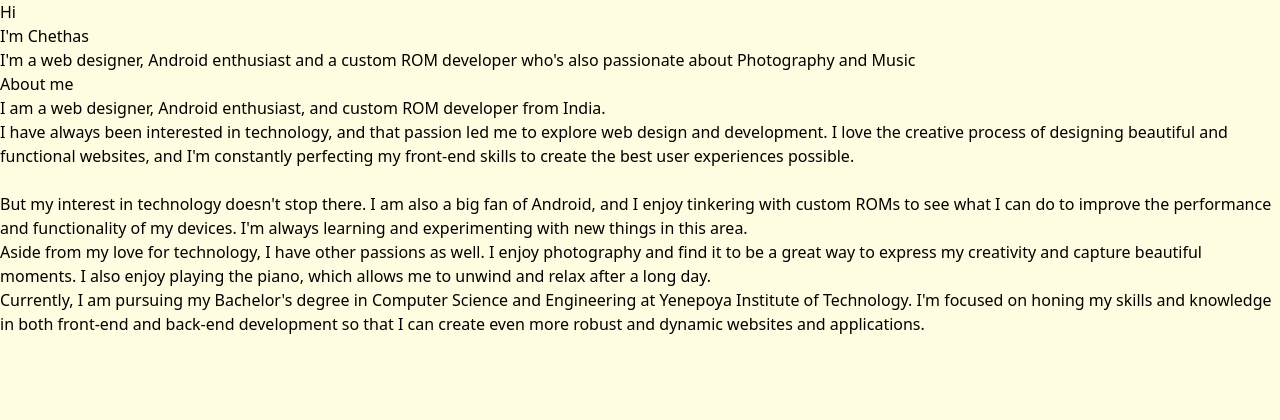
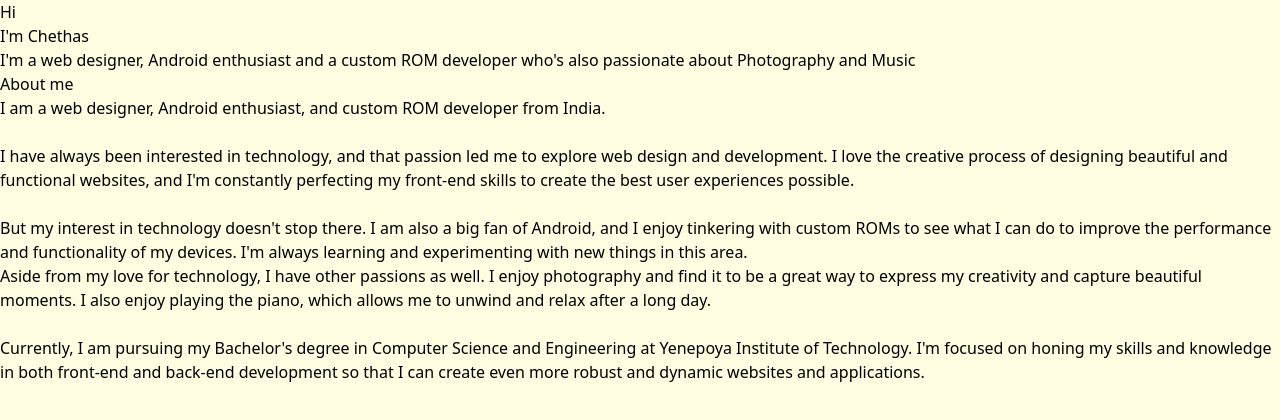
Before and after one commit to Aashish-sys/reg_portfolio, a Next.js app: page /components/Header in a window 1280 px wide. Shown: the top 420 px of the page. Built offline with nearby package versions, Linux system fonts and the light colour scheme; a web font is replaced by a local one.

Commit message:
add basic intro animations and reformat code

```diff
--- a/pages/components/Header.jsx
+++ b/pages/components/Header.jsx
@@ -1,36 +1,57 @@
-import React from 'react'
-
+import React from "react";
 
 const Header = () => {
   return (
-    <div className='pt-20'>
-        <div className='max-w-[1100px] justify-between m-auto window'>
+    <div className="pt-20">
+      <div className="max-w-[1100px] justify-between m-auto window">
         <div>
-        <h className='text-8xl leading-normal'>
-            Hi <br/> I'm Chethas
+          <h className="text-8xl leading-normal">
+            Hi <br /> I'm Chethas
           </h>
-        <h3 className='text-xl mt-10'>
-          I'm a web designer, Android enthusiast and a custom ROM developer who's also passionate about Photography and Music
+          <h3 className="text-xl mt-10">
+            I'm a web designer, Android enthusiast and a custom ROM developer
+            who's also passionate about Photography and Music
           </h3>
         </div>
-        <div className='mt-20'>
-        <h2 className='text-2xl'>About me</h2>
-
-        <p className='mt-5'>I am a web designer, Android enthusiast, and custom ROM developer from India. <br />
-
-I have always been interested in technology, and that passion led me to explore web design and development. I love the creative process of designing beautiful and functional websites, and I'm constantly perfecting my front-end skills to create the best user experiences possible. <br /> <br />
-
-But my interest in technology doesn't stop there. I am also a big fan of Android, and I enjoy tinkering with custom ROMs to see what I can do to improve the performance and functionality of my devices. I'm always learning and experimenting with new things in this area. <br />
-Aside from my love for technology, I have other passions as well. I enjoy photography and find it to be a great way to express my creativity and capture beautiful moments. I also enjoy playing the piano, which allows me to unwind and relax after a long day. <br />
-
-Currently, I am pursuing my Bachelor's degree in Computer Science and Engineering at Yenepoya Institute of Technology. I'm focused on honing my skills and knowledge in both front-end and back-end development so that I can create even more robust and dynamic websites and applications.
+        <div className="mt-20">
+          <h2 className="text-2xl">About me</h2>
+          <p className="mt-5">
+            I am a web designer, Android enthusiast, and custom ROM developer
+            from India.{" "}
+          </p>
+          <br />
+          <p>
+            I have always been interested in technology, and that passion led me
+            to explore web design and development. I love the creative process
+            of designing beautiful and functional websites, and I'm constantly
+            perfecting my front-end skills to create the best user experiences
+            possible.{" "}
+          </p>{" "}
+          <br />
+          <p>
+            But my interest in technology doesn't stop there. I am also a big
+            fan of Android, and I enjoy tinkering with custom ROMs to see what I
+            can do to improve the performance and functionality of my devices.
+            I'm always learning and experimenting with new things in this area.{" "}
+          </p>
+          <p>
+            Aside from my love for technology, I have other passions as well. I
+            enjoy photography and find it to be a great way to express my
+            creativity and capture beautiful moments. I also enjoy playing the
+            piano, which allows me to unwind and relax after a long day.
+          </p>{" "}
+          <br />
+          <p>
+            Currently, I am pursuing my Bachelor's degree in Computer Science
+            and Engineering at Yenepoya Institute of Technology. I'm focused on
+            honing my skills and knowledge in both front-end and back-end
+            development so that I can create even more robust and dynamic
+            websites and applications.
           </p>
         </div>
       </div>
+    </div>
+  );
+};
 
-
-    </div>
-  )
-}
-
-export default Header
+export default Header;
--- a/styles/Home.module.css
+++ b/styles/Home.module.css
@@ -97,7 +97,7 @@
 
 .center::before,
 .center::after {
-  content: '';
+  content: "";
   left: 50%;
   position: absolute;
   filter: blur(45px);
@@ -125,7 +125,7 @@
 
 .thirteen::before,
 .thirteen::after {
-  content: '';
+  content: "";
   position: absolute;
   z-index: -1;
 }
--- a/styles/globals.css
+++ b/styles/globals.css
@@ -1,25 +1,26 @@
 @tailwind base;
 @tailwind components;
 @tailwind utilities;
-@import url('https://fonts.googleapis.com/css2?family=Dancing+Script&family=Poppins&family=Rubik+Spray+Paint&family=Ubuntu&display=swap');
+@import url("https://fonts.googleapis.com/css2?family=Dancing+Script&family=Poppins&family=Rubik+Spray+Paint&family=Ubuntu&display=swap");
 
 @layer utilities {
   body {
     background-color: rgb(255, 253, 225);
   }
   @media screen {
-
   }
   .navbar {
     padding: 1rem 2rem 1rem;
     height: 5rem;
     background-color: rgb(255, 253, 225);
-    font-family: 'Ubuntu', sans-serif;
+    font-family: "Ubuntu", sans-serif;
+    animation-duration: 0.7s;
+    animation-name: top-down;
   }
   h1 {
     font-weight: 800;
     font-size: xx-large;
-    font-family: 'Ubuntu', sans-serif;
+    font-family: "Ubuntu", sans-serif;
   }
   .bg-cream {
     background-color: rgb(255, 253, 225);
@@ -34,7 +35,7 @@
     height: 10rem;
     padding: 3.8rem 3.85rem 4rem;
     border-radius: 20px;
-    transition: .3s;
+    transition: 0.3s;
   }
   .card1:hover {
     box-shadow: 0px 0px 20px 5px #ded4be;
@@ -43,7 +44,7 @@
     height: 10rem;
     padding: 3.8rem 3.85rem 4rem;
     border-radius: 20px;
-    transition: .3s;
+    transition: 0.3s;
   }
 
   .card2 {
@@ -53,7 +54,7 @@
     height: 10rem;
     padding: 3.8rem 3.9rem 4rem;
     border-radius: 20px;
-    transition: .3s;
+    transition: 0.3s;
   }
   .card2:hover {
     box-shadow: 0px 0px 20px 2px #ded4be;
@@ -62,7 +63,7 @@
     height: 10rem;
     padding: 3.8rem 3.9rem 4rem;
     border-radius: 20px;
-    transition: .3s;
+    transition: 0.3s;
   }
   .card3 {
     box-shadow: 0px 0px 20px 2px #ded4be;
@@ -71,7 +72,7 @@
     height: 10rem;
     padding: 4rem 3.85rem 4rem;
     border-radius: 20px;
-    transition: .3s;
+    transition: 0.3s;
   }
   .card3:hover {
     box-shadow: 0px 0px 20px 2px #ded4be;
@@ -80,7 +81,7 @@
     height: 10rem;
     padding: 4rem 3.85rem 4rem;
     border-radius: 20px;
-    transition: .3s;
+    transition: 0.3s;
   }
   .card4 {
     box-shadow: 0px 0px 20px 2px #ded4be;
@@ -89,7 +90,7 @@
     height: 10rem;
     padding: 4rem 3.85rem 3rem;
     border-radius: 20px;
-    transition: .3s;
+    transition: 0.3s;
   }
   .card4:hover {
     box-shadow: 0px 0px 20px 2px #ded4be;
@@ -98,7 +99,7 @@
     height: 10rem;
     padding: 4rem 3.85rem 3rem;
     border-radius: 20px;
-    transition: .3s;
+    transition: 0.3s;
   }
 
   .btn1 {
@@ -113,4 +114,37 @@
   .btn4 {
     scale: 2.5;
   }
+
+  h {
+    animation-name: appear;
+    animation-duration: 1s;
+    font-weight: 500;
+  }
+  h2,
+  h3,
+  p {
+    animation-name: appear;
+    animation-duration: 1s;
+  }
+
+  @keyframes top-down {
+    0% {
+      margin-top: -10rem;
+    }
+    30% {
+      margin-top: -4rem;
+    }
+    100% {
+      margin-top: 0;
+    }
+  }
+
+  @keyframes appear {
+    0% {
+      opacity: 0%;
+    }
+    100% {
+      opacity: 100%;
+    }
+  }
 }
```
Also changed, not shown: pages/components/Navbar.jsx (+39 -38 lines), pages/index.js (+8 -8 lines). Lines whose indentation alone changed are shown as unchanged.
